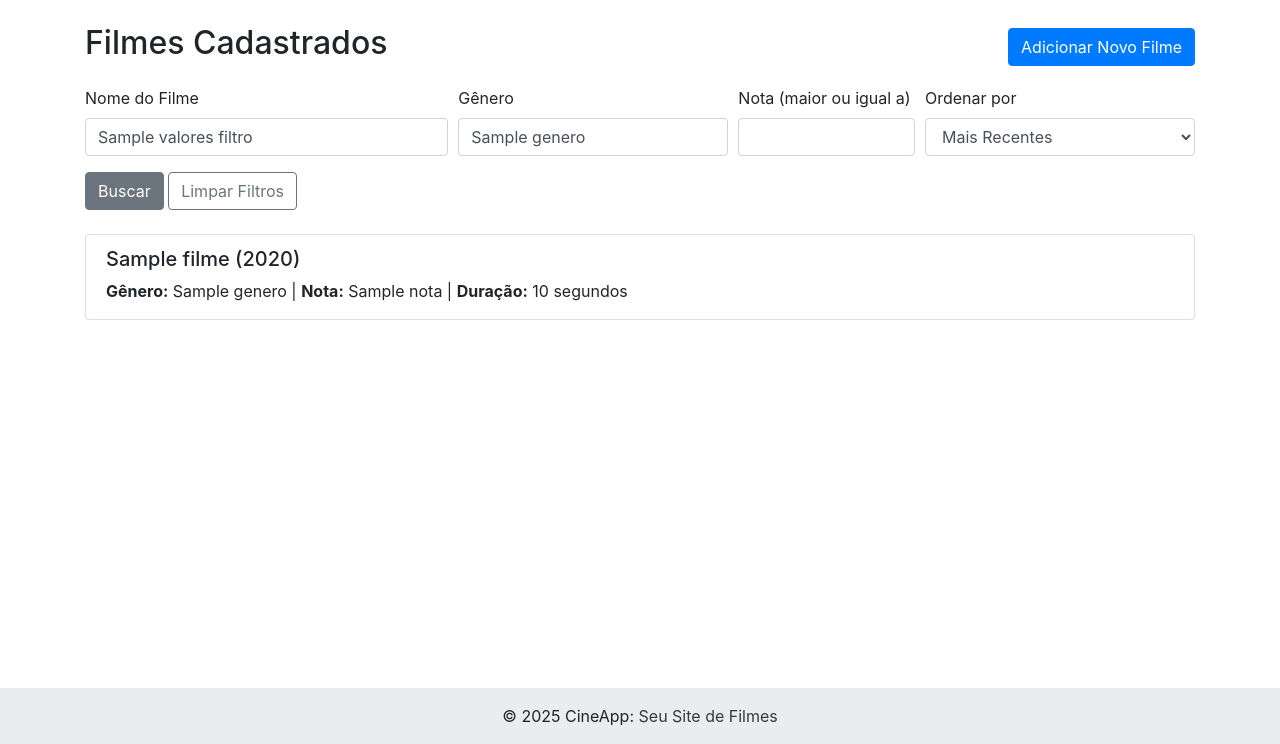
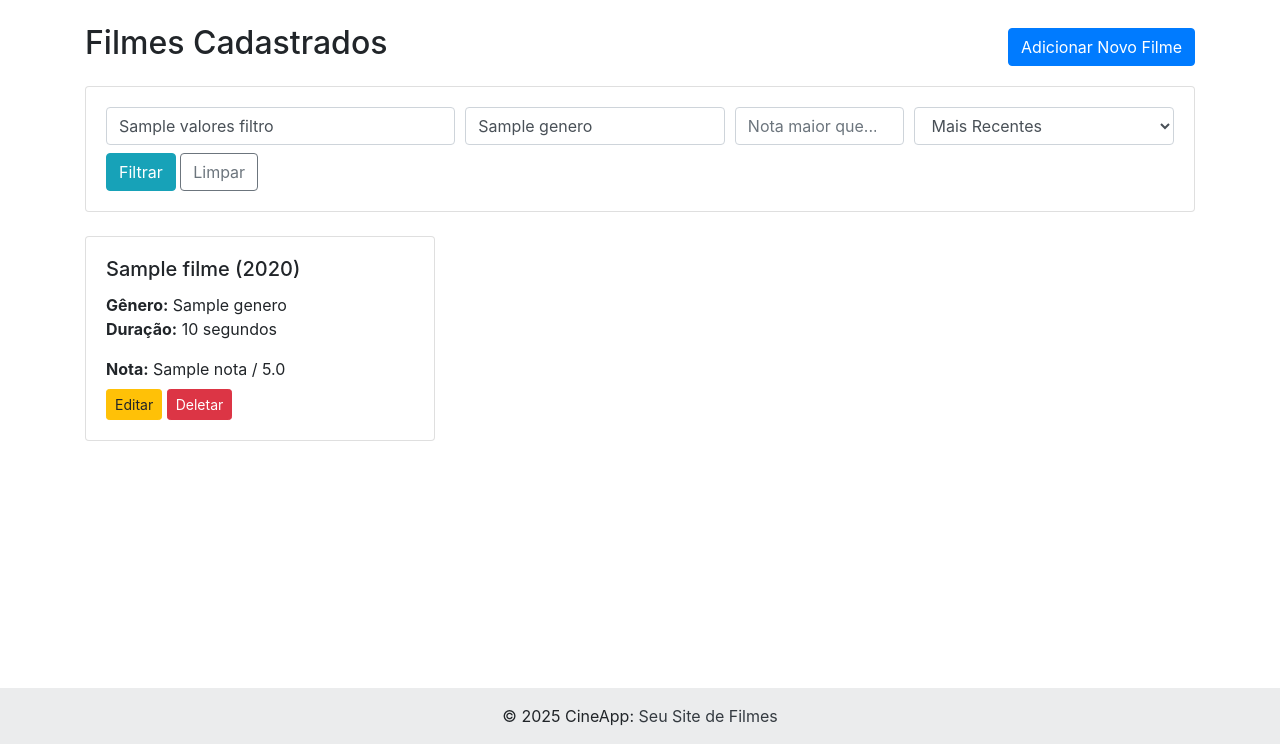
Before and after one commit to guguriedel/Site-INF1407, a Django app: template site_filmes/siteFilmes/FilmesApp/templates/FilmesApp/listaFilmes.html in a window 1280 px wide. Shown: the part 56-800 px from the top of the page. Run offline with Django 5.2, Linux system fonts and the light colour scheme; the template is opened without the code that fills it: most values are stand-ins (such as "Sample title", 1, 10 or a date in 2020); some libraries are stand-ins or nearby versions.

Commit message:
visual de editar e deletar, falta ajeitar pq ainda nao ta funcionando

```diff
--- a/site_filmes/siteFilmes/FilmesApp/templates/FilmesApp/listaFilmes.html
+++ b/site_filmes/siteFilmes/FilmesApp/templates/FilmesApp/listaFilmes.html
@@ -1,4 +1,6 @@
 {% extends 'seguranca/base.html' %}
+
+{% block title %}Lista de Filmes{% endblock %}
 
 {% block content %}
     <div class="d-flex justify-content-between align-items-center mb-3">
@@ -6,22 +8,23 @@
         <a href="{% url 'FilmesApp:criar_filme' %}" class="btn btn-primary">Adicionar Novo Filme</a>
     </div>
 
-    <form method="get" class="mb-4">
+    <div class="card card-body mb-4">
+        <form method="get" class="mb-0">
             <div class="form-row">
-            <div class="col-md-4 mb-3">
-                <label for="nome">Nome do Filme</label>
-                <input type="text" class="form-control" name="nome" id="nome" value="{{ valores_filtro.nome }}">
+                <div class="col-md-4 mb-2">
+                    <label for="nome" class="sr-only">Nome do Filme</label>
+                    <input type="text" class="form-control" name="nome" id="nome" placeholder="Buscar por nome..." value="{{ valores_filtro.nome|default:'' }}">
                 </div>
-            <div class="col-md-3 mb-3">
-                <label for="genero">Gênero</label>
-                <input type="text" class="form-control" name="genero" id="genero" value="{{ valores_filtro.genero }}">
+                <div class="col-md-3 mb-2">
+                    <label for="genero" class="sr-only">Gênero</label>
+                    <input type="text" class="form-control" name="genero" id="genero" placeholder="Buscar por gênero..." value="{{ valores_filtro.genero|default:'' }}">
                 </div>
-            <div class="col-md-2 mb-3">
-                <label for="nota">Nota (maior ou igual a)</label>
-                <input type="number" step="0.1" class="form-control" name="nota" id="nota" value="{{ valores_filtro.nota }}">
+                <div class="col-md-2 mb-2">
+                    <label for="nota" class="sr-only">Nota</label>
+                    <input type="number" step="0.1" class="form-control" name="nota" id="nota" placeholder="Nota maior que..." value="{{ valores_filtro.nota|default:'' }}">
                 </div>
-            <div class="col-md-3 mb-3">
-                <label for="orderby">Ordenar por</label>
+                <div class="col-md-3 mb-2">
+                    <label for="orderby" class="sr-only">Ordenar por</label>
                     <select name="orderby" id="orderby" class="form-control">
                         <option value="-data_publicacao" {% if valores_filtro.orderby == '-data_publicacao' %}selected{% endif %}>Mais Recentes</option>
                         <option value="nome" {% if valores_filtro.orderby == 'nome' %}selected{% endif %}>Nome (A-Z)</option>
@@ -33,22 +36,33 @@
                     </select>
                 </div>
             </div>
-        <button type="submit" class="btn btn-secondary">Buscar</button>
-        <a href="{% url 'FilmesApp:lista-filmes' %}" class="btn btn-outline-secondary">Limpar Filtros</a>
+            <button type="submit" class="btn btn-info">Filtrar</button>
+            <a href="{% url 'FilmesApp:lista-filmes' %}" class="btn btn-outline-secondary">Limpar</a>
         </form>
+    </div>
 
-    <ul class="list-group">
+    <div class="row">
         {% for filme in filmes %}
-            <li class="list-group-item">
-                <h5>{{ filme.nome }} ({{ filme.data_publicacao|date:"Y" }})</h5>
-                <p class="mb-1">
-                    <strong>Gênero:</strong> {{ filme.genero }} |
-                    <strong>Nota:</strong> {{ filme.nota }} |
+            <div class="col-md-6 col-lg-4 mb-4">
+                <div class="card h-100">
+                    <div class="card-body d-flex flex-column">
+                        <h5 class="card-title">{{ filme.nome }} ({{ filme.data_publicacao|date:"Y" }})</h5>
+                        <p class="card-text">
+                            <strong>Gênero:</strong> {{ filme.genero }}<br>
                             <strong>Duração:</strong> {{ filme.duracao_em_segundos }} segundos
                         </p>
-            </li>
+                        <div class="mt-auto">
+                            <p class="mb-2"><strong>Nota:</strong> {{ filme.nota }} / 5.0</p>
+                            <a href="{% url 'FilmesApp:editar_filme' pk=filme.pk %}" class="btn btn-warning btn-sm">Editar</a>
+                            <a href="{% url 'FilmesApp:deletar_filme' pk=filme.pk %}" class="btn btn-danger btn-sm">Deletar</a>
+                        </div>
+                    </div>
+                </div>
+            </div>
         {% empty %}
-            <li class="list-group-item">Nenhum filme encontrado.</li>
+            <div class="col">
+                <div class="alert alert-info">Nenhum filme encontrado com os filtros aplicados.</div>
+            </div>
         {% endfor %}
-    </ul>
+    </div>
 {% endblock %}
--- a/site_filmes/siteFilmes/FilmesApp/urls.py
+++ b/site_filmes/siteFilmes/FilmesApp/urls.py
@@ -16,6 +16,11 @@ urlpatterns = [
    # CORRETO: Chamando a CLASSE que criamos e usando .as_view()
     path('filme/novo/', views.CriarFilmeView.as_view(), name='criar_filme'),
 
+    path('filme/<int:pk>/editar/', views.FilmeUpdateView.as_view(), name='editar_filme'),
+
+    # URL para a página de DELEÇÃO de um filme específico
+    path('filme/<int:pk>/deletar/', views.FilmeDeleteView.as_view(), name='deletar_filme'),
+
     # Rota para a página secreta
     path('secreta/', views.pagina_secreta, name='pagina_secreta'),
 
```
Also changed, not shown: site_filmes/siteFilmes/FilmesApp/templates/FilmesApp/confirmaExclusao.html (added, +20 -0 lines), site_filmes/siteFilmes/FilmesApp/views.py (+56 -0 lines). Lines whose indentation alone changed are shown as unchanged.
